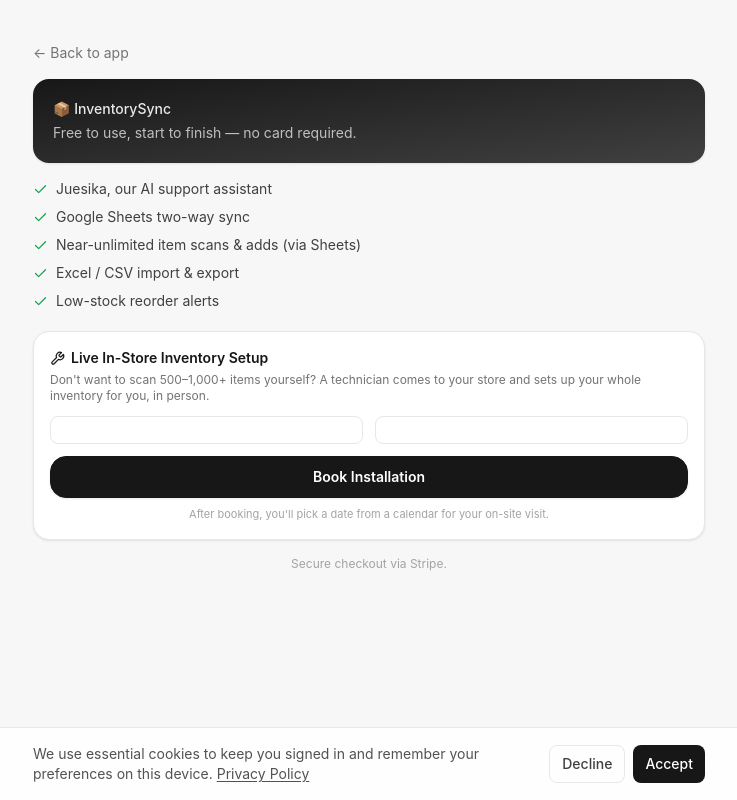
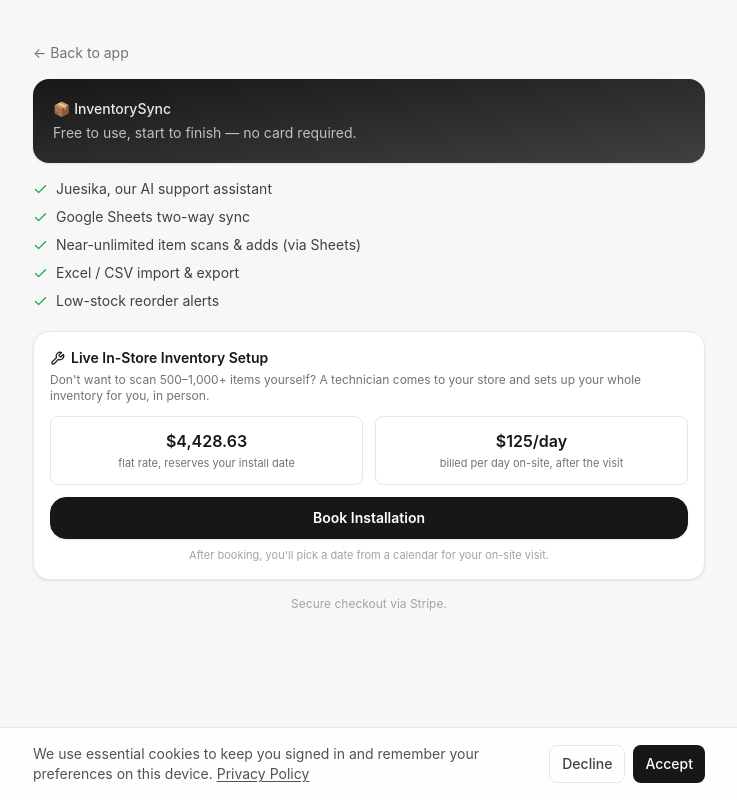
Before and after one commit to xwxexixrxdxox-spec/Stylish-Sync, a Next.js app: page /pricing in a window 1280 px wide. Shown: the whole page, without its empty margins (271-1008 px from the left). Built offline with nearby package versions, Linux system fonts and the light colour scheme.

Commit message:
Update pricing card copy for flat-rate + daily-rate model

```diff
--- a/src/components/PricingTiers.tsx
+++ b/src/components/PricingTiers.tsx
@@ -38,12 +38,12 @@
 
         <div className="mt-3 grid grid-cols-2 gap-3 text-center">
           <div className="rounded-lg border border-surface-border p-3">
-            <p className="text-base font-semibold text-neutral-900">{INSTALLATION_OFFER.bookingFeeLabel}</p>
-            <p className="mt-0.5 text-[11px] text-neutral-500">{INSTALLATION_OFFER.bookingFeeBlurb}</p>
+            <p className="text-base font-semibold text-neutral-900">{INSTALLATION_OFFER.flatRateLabel}</p>
+            <p className="mt-0.5 text-[11px] text-neutral-500">{INSTALLATION_OFFER.flatRateBlurb}</p>
           </div>
           <div className="rounded-lg border border-surface-border p-3">
-            <p className="text-base font-semibold text-neutral-900">{INSTALLATION_OFFER.hourlyRateLabel}</p>
-            <p className="mt-0.5 text-[11px] text-neutral-500">{INSTALLATION_OFFER.hourlyRateBlurb}</p>
+            <p className="text-base font-semibold text-neutral-900">{INSTALLATION_OFFER.dailyRateLabel}</p>
+            <p className="mt-0.5 text-[11px] text-neutral-500">{INSTALLATION_OFFER.dailyRateBlurb}</p>
           </div>
         </div>
 
```
